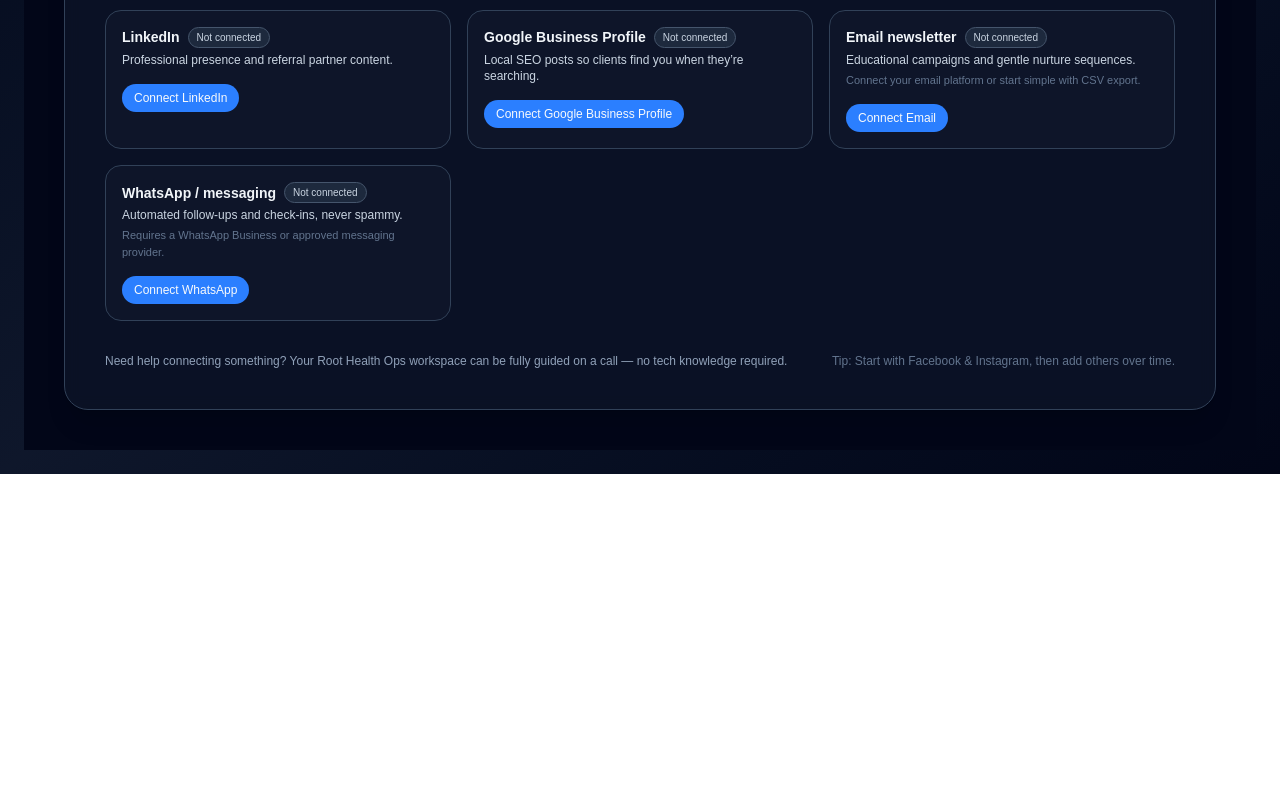
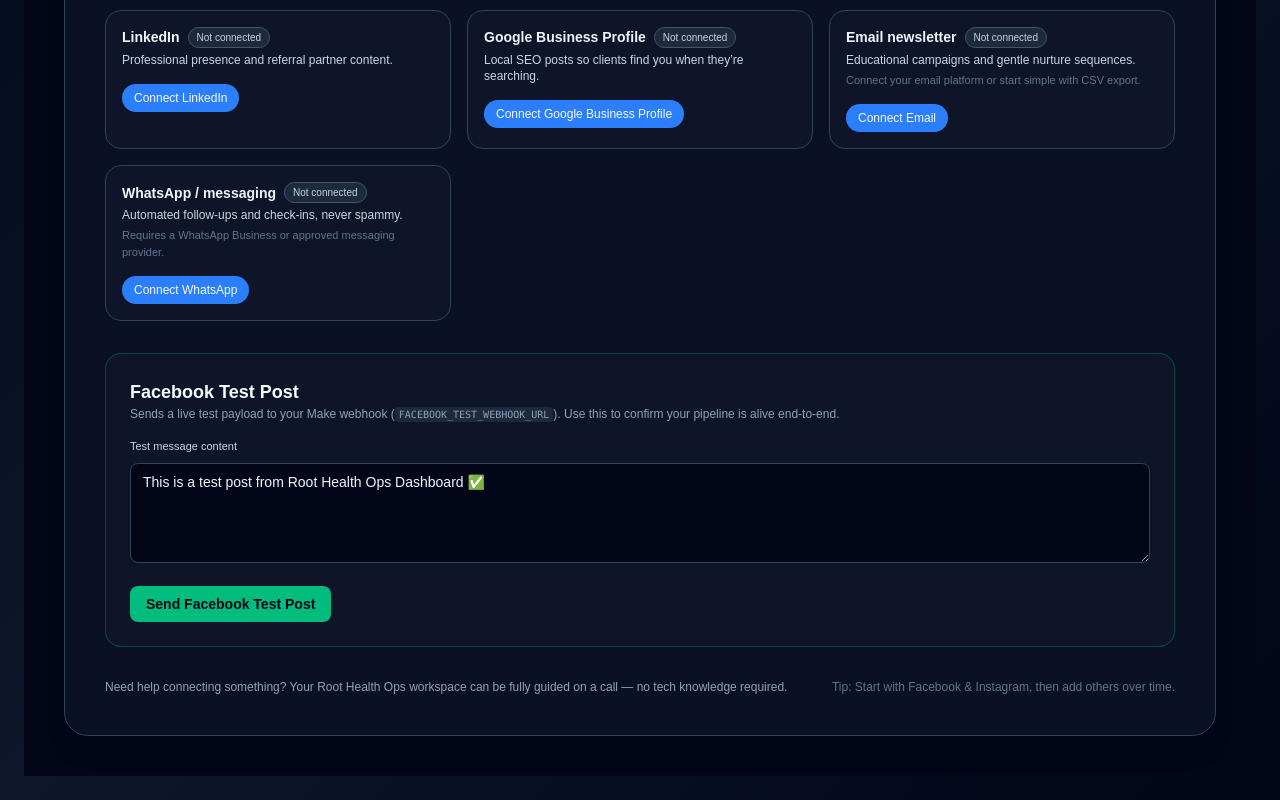
Before and after one commit to Hypnohippy/root-health-ops-dashboard1, a Next.js app: page /dashboard/connect in a window 1280 px wide. Shown: the part 539-1339 px from the top of the page. Before the commit the page ends 1013 px from the top, so only its background shows below. Built offline with nearby package versions, Linux system fonts and the light colour scheme.

Commit message:
Update page.tsx

```diff
--- a/app/dashboard/connect/page.tsx
+++ b/app/dashboard/connect/page.tsx
@@ -1,4 +1,3 @@
-
 // app/connect/page.tsx
 "use client";
 
@@ -97,6 +96,15 @@ export default function ConnectPage() {
   const [providers, setProviders] = useState<Provider[]>(initialProviders);
   const [busyProvider, setBusyProvider] = useState<ProviderId | null>(null);
 
+  // 🔹 New: Facebook Test Post + Root Coach state
+  const [testMessage, setTestMessage] = useState(
+    "This is a test post from Root Health Ops Dashboard ✅"
+  );
+  const [testIsLoading, setTestIsLoading] = useState(false);
+  const [testStatus, setTestStatus] = useState<string | null>(null);
+  const [testError, setTestError] = useState<string | null>(null);
+  const [coachMessage, setCoachMessage] = useState<string | null>(null);
+
   const handleConnectClick = (provider: Provider) => {
     const url = connectUrls[provider.id];
 
@@ -116,7 +124,11 @@ export default function ConnectPage() {
   const handleDisconnectClick = (provider: Provider) => {
     // 👉 TODO: call your backend to revoke tokens / mark disconnected
     // For now we just update local state so the UI feels snappy.
-    if (!confirm(`Disconnect ${provider.label}? Root Health will stop posting to it.`)) {
+    if (
+      !confirm(
+        `Disconnect ${provider.label}? Root Health will stop posting to it.`
+      )
+    ) {
       return;
     }
 
@@ -134,8 +146,79 @@ export default function ConnectPage() {
     );
   };
 
+  // 🔹 New: central function to actually send the test post to your API
+  const sendFacebookTestPost = async () => {
+    setTestIsLoading(true);
+    setTestStatus(null);
+    setTestError(null);
+    setCoachMessage(null);
+
+    try {
+      const res = await fetch("/api/facebook-test-post", {
+        method: "POST",
+        headers: {
+          "Content-Type": "application/json",
+        },
+        body: JSON.stringify({
+          message: testMessage,
+        }),
+      });
+
+      let data: any = null;
+      try {
+        // This is where the "Unexpected end of JSON input" was coming from
+        data = await res.json();
+      } catch (err) {
+        throw new Error(
+          "Server did not return valid JSON. Check the /api/facebook-test-post route."
+        );
+      }
+
+      if (!res.ok) {
+        throw new Error(data.error || "Failed to send test post");
+      }
+
+      setTestStatus("Test post sent successfully to Facebook via Make 🎉");
+    } catch (err: any) {
+      const message =
+        err?.message || "Something went wrong sending the test post.";
+      setTestError(message);
+
+      // 🔹 Ask Root Coach what to do next (non-blocking)
+      fetch("/api/ai/root-coach", {
+        method: "POST",
+        headers: {
+          "Content-Type": "application/json",
+        },
+        body: JSON.stringify({
+          context: "facebook_test_post",
+          errorMessage: message,
+          userAction:
+            "Clicked Test connection / Facebook Test Post in app/connect/page.tsx",
+        }),
+      })
+        .then((res) => res.json())
+        .then((data) => {
+          if (data && data.coachMessage) {
+            setCoachMessage(data.coachMessage);
+          }
+        })
+        .catch(() => {
+          // silently ignore Root Coach failure
+        });
+    } finally {
+      setTestIsLoading(false);
+    }
+  };
+
   const handleTestClick = (provider: Provider) => {
-    // 👉 TODO: call a simple /api/connect/test?provider=... endpoint
+    // 🔹 Special behaviour for Facebook: call the real test endpoint
+    if (provider.id === "facebook") {
+      void sendFacebookTestPost();
+      return;
+    }
+
+    // Other providers still just show a placeholder for now
     alert(`We’ll add a real connection test for ${provider.label} here later.`);
   };
 
@@ -187,7 +270,7 @@ export default function ConnectPage() {
         </section>
 
         {/* Providers grid */}
-        <section className="grid gap-4 md:grid-cols-2 lg:grid-cols-3">
+        <section className="grid gap-4 md:grid-cols-2 lg:grid-cols-3 mb-8">
           {providers.map((provider) => (
             <ProviderCard
               key={provider.id}
@@ -200,6 +283,75 @@ export default function ConnectPage() {
           ))}
         </section>
 
+        {/* 🔹 New: Facebook Test Post panel */}
+        <section className="rounded-2xl border border-emerald-500/30 bg-slate-900/80 p-6 space-y-4">
+          <div className="flex items-center justify-between gap-2">
+            <div>
+              <h2 className="text-base md:text-lg font-semibold text-slate-50">
+                Facebook Test Post
+              </h2>
+              <p className="text-[11px] md:text-xs text-slate-400">
+                Sends a live test payload to your Make webhook (
+                <code className="text-[10px] bg-slate-800 px-1 py-0.5 rounded">
+                  FACEBOOK_TEST_WEBHOOK_URL
+                </code>
+                ). Use this to confirm your pipeline is alive end-to-end.
+              </p>
+            </div>
+          </div>
+
+          <div className="space-y-2">
+            <label className="block text-[11px] font-medium text-slate-300">
+              Test message content
+            </label>
+            <textarea
+              className="w-full min-h-[100px] rounded-lg border border-slate-700 bg-slate-950 px-3 py-2 text-sm outline-none focus:border-emerald-500 focus:ring-1 focus:ring-emerald-500"
+              value={testMessage}
+              onChange={(e) => setTestMessage(e.target.value)}
+            />
+          </div>
+
+          <div className="flex flex-wrap items-center gap-3">
+            <button
+              type="button"
+              onClick={sendFacebookTestPost}
+              disabled={testIsLoading || !testMessage.trim()}
+              className="inline-flex items-center rounded-lg bg-emerald-500 px-4 py-2 text-sm font-semibold text-slate-950 disabled:opacity-60 disabled:cursor-not-allowed hover:bg-emerald-400 transition"
+            >
+              {testIsLoading ? "Sending…" : "Send Facebook Test Post"}
+            </button>
+
+            {testIsLoading && (
+              <span className="text-[11px] text-slate-400">
+                Talking to Make &amp; Facebook…
+              </span>
+            )}
+          </div>
+
+          {testStatus && (
+            <div className="mt-2 text-[11px] text-emerald-400">
+              {testStatus}
+            </div>
+          )}
+
+          {testError && (
+            <div className="mt-2 text-[11px] text-red-400">
+              {testError}
+            </div>
+          )}
+
+          {coachMessage && (
+            <div className="mt-3 rounded-lg border border-sky-500/40 bg-sky-950/40 p-3">
+              <div className="text-[10px] uppercase tracking-wide text-sky-300 mb-1">
+                Root Coach
+              </div>
+              <div className="text-[11px] text-sky-50 whitespace-pre-wrap">
+                {coachMessage}
+              </div>
+            </div>
+          )}
+        </section>
+
         {/* Footer */}
         <footer className="mt-8 flex flex-col md:flex-row md:items-center md:justify-between gap-3 text-xs text-slate-400">
           <p>
@@ -207,7 +359,7 @@ export default function ConnectPage() {
             be fully guided on a call — no tech knowledge required.
           </p>
           <p className="text-slate-500">
-            Tip: Start with Facebook & Instagram, then add others over time.
+            Tip: Start with Facebook &amp; Instagram, then add others over time.
           </p>
         </footer>
       </div>
@@ -258,7 +410,8 @@ function ProviderCard({
           )}
           {provider.accountName && (
             <p className="mt-2 text-[11px] text-emerald-300">
-              Connected as <span className="font-medium">{provider.accountName}</span>
+              Connected as{" "}
+              <span className="font-medium">{provider.accountName}</span>
             </p>
           )}
           {provider.lastSync && (
@@ -277,9 +430,7 @@ function ProviderCard({
             disabled={busy}
             className="rounded-full bg-blue-500 px-3 py-1.5 text-xs font-medium text-slate-50 hover:bg-blue-400 disabled:opacity-60"
           >
-            {busy
-              ? `Opening ${provider.name}…`
-              : `Connect ${provider.name}`}
+            {busy ? `Opening ${provider.name}…` : `Connect ${provider.name}`}
           </button>
         )}
 
```
